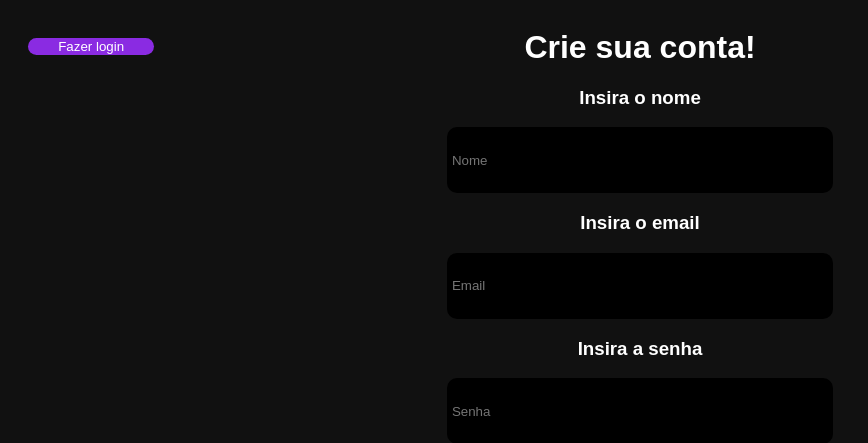
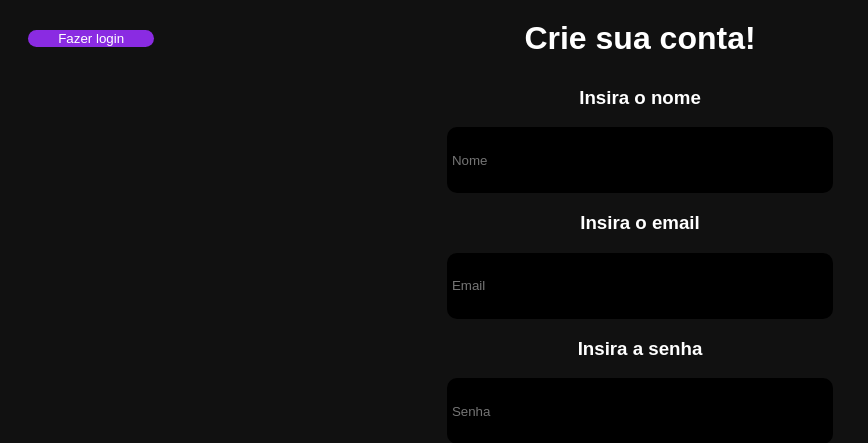
Before and after one commit to lipes40/LoginServer, a PHP site: page /cadastrar.php in a window 1280 px wide. Shown: the top 443 px of the page, without its empty margins (0-868 px from the left). Run offline with PHP 8.4, Linux system fonts and the light colour scheme; some libraries are stand-ins or nearby versions.

Commit message:
fix position of button

```diff
--- a/cadastrar.php
+++ b/cadastrar.php
@@ -15,6 +15,7 @@
         header{
             display: flex;
             justify-content: center;
+            align-items: center;
             max-height: 60px;
             position: relative;
         }
@@ -73,13 +74,15 @@
 
         a{
             text-decoration: none;
+            display: flex;
+            align-items: center;
+            justify-content: center;
         }
 
         .button-log{
             font-family: Arial, Helvetica, sans-serif;
             display: flex;
             position: absolute;
-            margin-top: 30px;
             left: 20px;
             align-items: center;
             justify-content: center;
```
Also changed, not shown: img/lixeira-vermelha.png (deleted).
